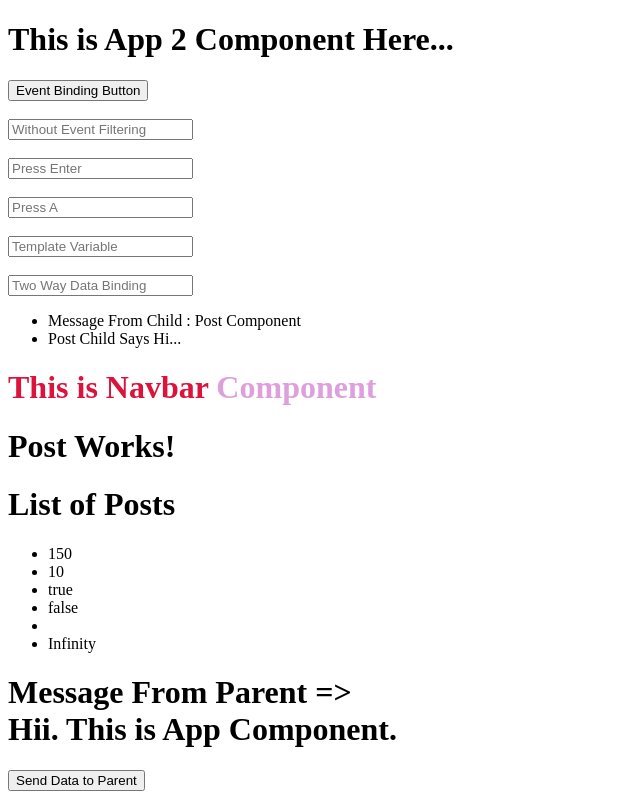
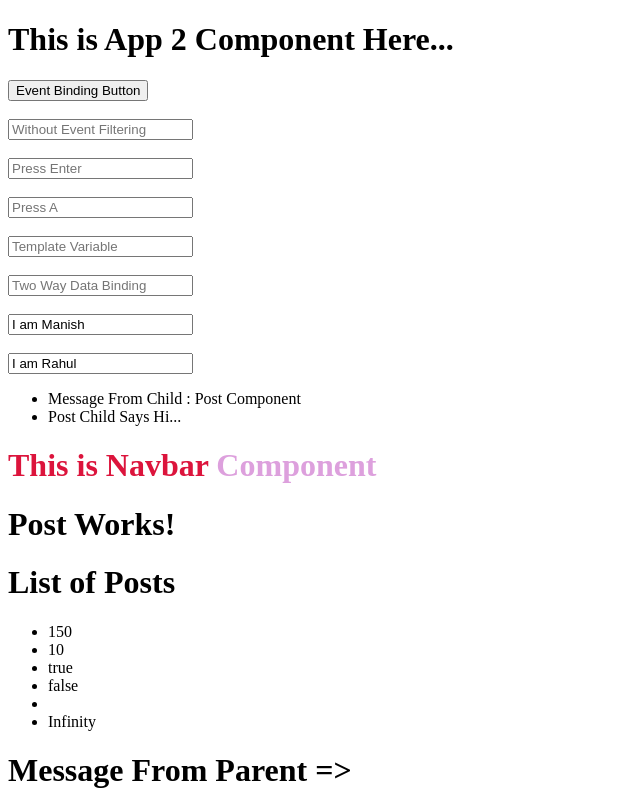
Before and after one commit to manishsajandasani/octacademy-angular, an Angular app: page / in a window 1280 px wide. Shown: the top 794 px of the page, without its empty margins (0-640 px from the left). Built offline with nearby package versions, Linux system fonts and the light colour scheme.

Commit message:
One Way vs. Two Way Data Binding

```diff
--- a/src/app/app.component.html
+++ b/src/app/app.component.html
@@ -15,7 +15,11 @@
 <input (keyup.enter)="onKeyUp3(username.value)" #username placeholder="Template Variable" > <br> <br>
 
 <!-- Two Way Data Binding -->
-<input type="text" (keyup.enter)="onKeyUp4()" [(ngModel)] = 'userName' placeholder="Two Way Data Binding">
+<input type="text" (keyup.enter)="onKeyUp4()" [(ngModel)] = 'userName' placeholder="Two Way Data Binding"><br> <br>
+
+<!-- One Way vs. Two Way Data Binding -->
+<input type="text" (keyup.enter) = 'onKeyUp5()' [value] = 'userText' placeholder="Ex. One way data binding"><br> <br>
+<input type="text" (keyup.enter) = 'onKeyUp6()' [(ngModel)] = 'userText2' placeholder="Ex. Two way data binding">
 
 <ul>
   <li>Message From Child : Post Component</li>
--- a/src/app/app.component.ts
+++ b/src/app/app.component.ts
@@ -13,6 +13,8 @@ export class AppComponent implements AfterViewInit {
   messageFromPost: string = "";
   messageFromPostViaOutput: string = "";
   userName: string = "";
+  userText: string = "I am Manish";
+  userText2: string = "I am Rahul";
 
   @ViewChild(PostComponent) postChildMessage: any;
 
@@ -49,6 +51,14 @@ export class AppComponent implements AfterViewInit {
     console.log(this.userName);
   }
 
+  // One Way vs. Two Way Data Binding
+  onKeyUp5() {
+    console.log(this.userText);
+  }
+  onKeyUp6() {
+    console.log(this.userText2);
+  }
+
   /**
    * Here it prints `undefined`. But, why?
    * Because constructor function is called before the component is loaded in the browser.
```
Also changed, not shown: 1 other file (tests, documents, lock files or other folders).
